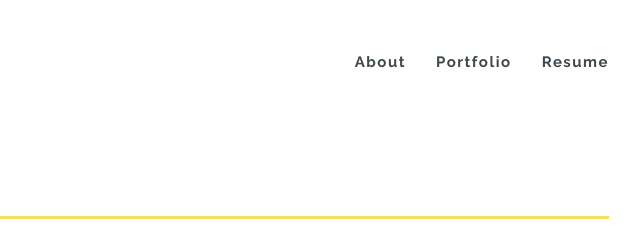
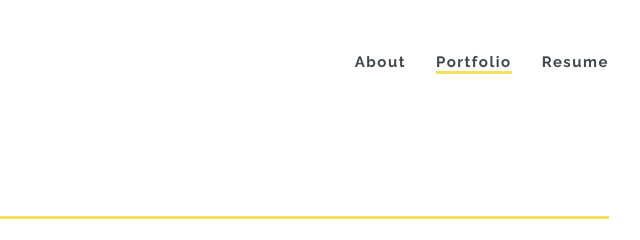
Before and after one commit to kwebber/Portfolio-Site, a plain HTML site: page index.html in a window 1280 px wide. Shown: the top 240 px of the page, 511-1151 px from the left. Drawn offline with nearby package versions, Linux system fonts and the light colour scheme.

Commit message:
line on visited page

```diff
--- a/css/main.css
+++ b/css/main.css
@@ -80,7 +80,7 @@
 	text-decoration: none;
 }
 
-.nav a.current:link, a:focus {
+.nav a.visited {
   color: #3e484d;
   border-bottom: 3px solid #f6e05c;
 }
--- a/index.html
+++ b/index.html
@@ -60,7 +60,7 @@
                         <div class="nav-toggle u-pull-right"><i class="nav-toggle icon icon-bars" id="js-nav-toggle"></i></div>
                         <ul class="nav" id="js-nav-menu">
                           <li><a href="#">About</a></li>
-                          <li><a href="index.html">Portfolio</a></li>
+                          <li><a href="index.html" class="visited">Portfolio</a></li>
                           <li><a href="#">Resume</a></li>
                         </ul>
                     </nav>
```
